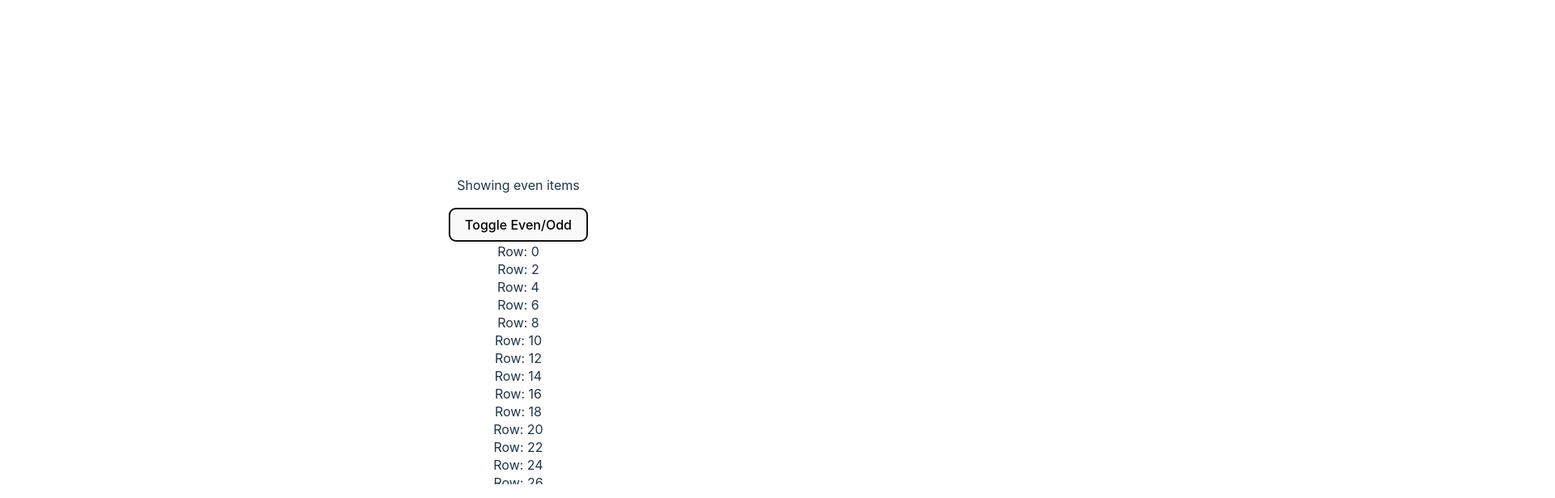
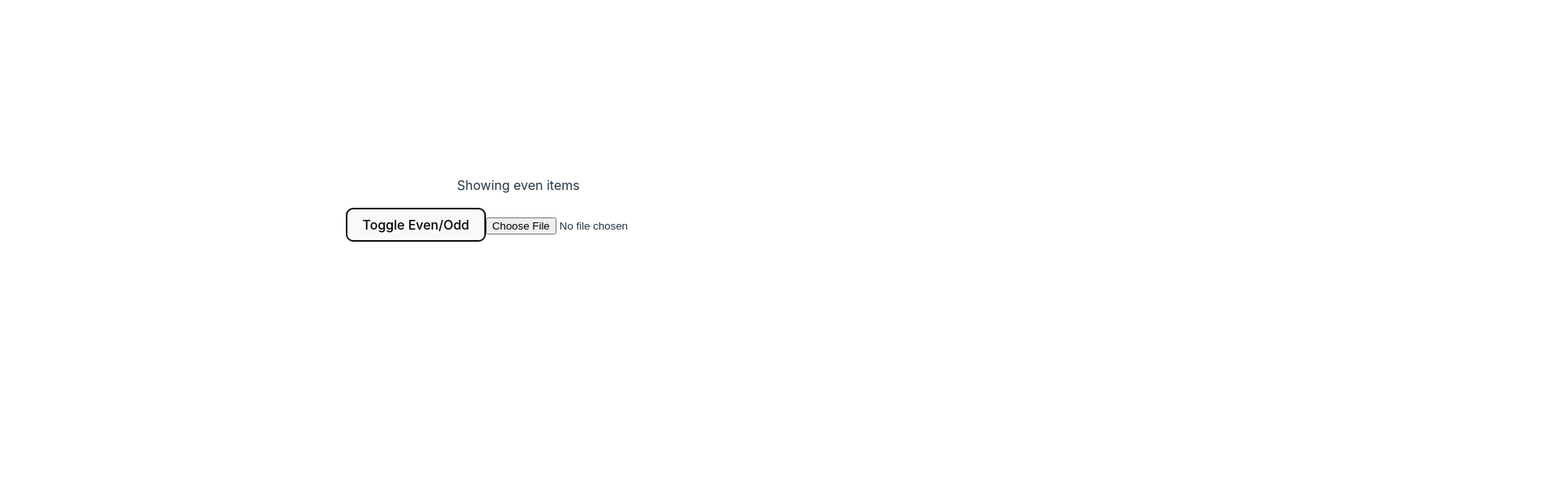
Before and after one commit to logdog-tech/logdog, a Vue app: page / in a window 1280 px wide. Both pictures are taken after a click on the button "Toggle Even/Odd". Shown: the top 616 px of the page at 81% size, 1920 px wide, since content can reach past the window. Built offline with nearby package versions, Linux system fonts and the light colour scheme.

Commit message:
improve: Optimize long list performance

```diff
--- a/src/App.vue
+++ b/src/App.vue
@@ -1,10 +1,68 @@
+<template>
+  <div>
+    <p>Showing {{ isEven ? 'even' : 'odd' }} items</p>
+    <button @click="toggle">
+      Toggle Even/Odd
+    </button>
+    <input type="file" @change="handleFileChange">
+    <div v-bind="containerProps" style="height: 300px; width: 500%">
+      <div v-bind="wrapperProps">
+        <div v-for="item in list" :key="item.index" style="height: 24px; line-height: 24px; font-size: small; display: flex">
+          <div v-html="highlight(item.data)"></div>
+        </div>
+      </div>
+    </div>
+  </div>
+</template>
+
 <script setup lang="ts">
+import { useVirtualList, useToggle } from '@vueuse/core'
+import { computed, ref } from 'vue'
 
-import { useVirtualList, useToggle } from '@vueuse/core'
-import { computed } from 'vue'
+const fileContent = ref<string>('')
+
+const highlight = (text) => {
+  let rules = [
+      { id: 1, name: '错误', regex: /^.*? E /gi, foreColor: '#ffffff', backColor: 'red' },
+      { id: 2, name: '警告', regex: /^.*? W /gi, foreColor: '#ffffff', backColor: 'yellow' },
+      { id: 3, name: '信息', regex: /^.*? I /gi, foreColor: '#ffffff', backColor: 'blue' },
+      { id: 4, name: '信息', regex: /^.*? D /gi, foreColor: '#ffffff', backColor: 'gray' },
+  ];
+  let formatted = text;
+  rules.forEach(rule => {
+      formatted = formatted.replace(
+          new RegExp(rule.regex, 'gi'),
+          match => `<span style="color: ${rule.foreColor}; background-color: ${rule.backColor};">${match}</span>`
+      );
+  });
+  return formatted;
+}
+
+// 处理文件改变事件
+const handleFileChange = (event: Event) => {
+  const input = event.target as HTMLInputElement
+  const file = input.files?.[0]
+
+  if (file) {
+    const reader = new FileReader()
+
+    reader.onload = (event: ProgressEvent<FileReader>) => {
+      if (event.target) {
+        fileContent.value = event.target.result as string
+      }
+    }
+
+    reader.readAsText(file)
+  }
+}
+
 const [isEven, toggle] = useToggle()
-const allItems = Array.from(Array(99999).keys())
-const filteredList = computed(() => allItems.filter(i => isEven.value ? i % 2 === 0 : i % 2 === 1))
+
+// 使用文件内容作为数据源
+const filteredList = computed(() => {
+  const items = fileContent.value.split('\n')
+  return items.filter((_, index) => isEven.value ? index % 2 === 0 : index % 2 === 1)
+})
 
 const { list, containerProps, wrapperProps } = useVirtualList(
   filteredList,
@@ -13,17 +71,3 @@ const { list, containerProps, wrapperProps } = useVirtualList(
   },
 )
 </script>
-
-<template>
-   <p>Showing {{ isEven ? 'even' : 'odd' }} items</p>
-  <button @click="toggle">
-    Toggle Even/Odd
-  </button>
-  <div v-bind="containerProps" style="height: 300px">
-    <div v-bind="wrapperProps">
-      <div v-for="item in list" :key="item.index" style="height: 22px">
-        Row: {{ item.data }}
-      </div>
-    </div>
-  </div>
-</template>
```
